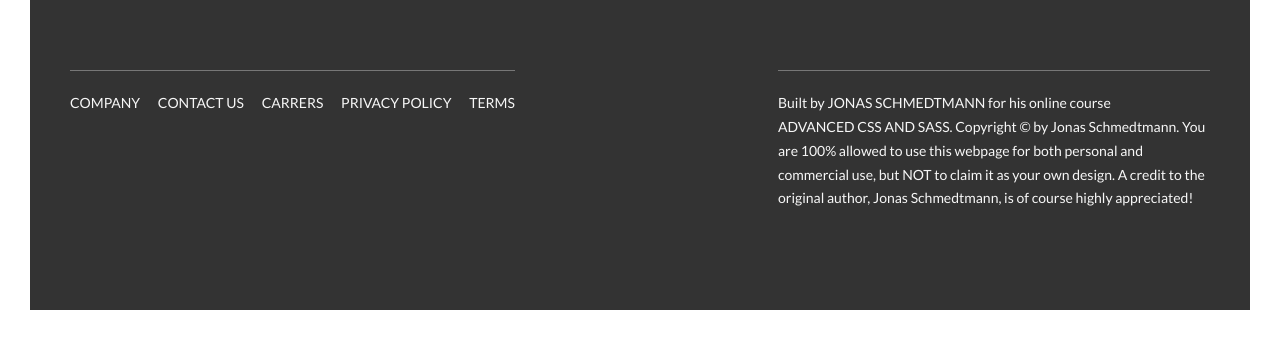
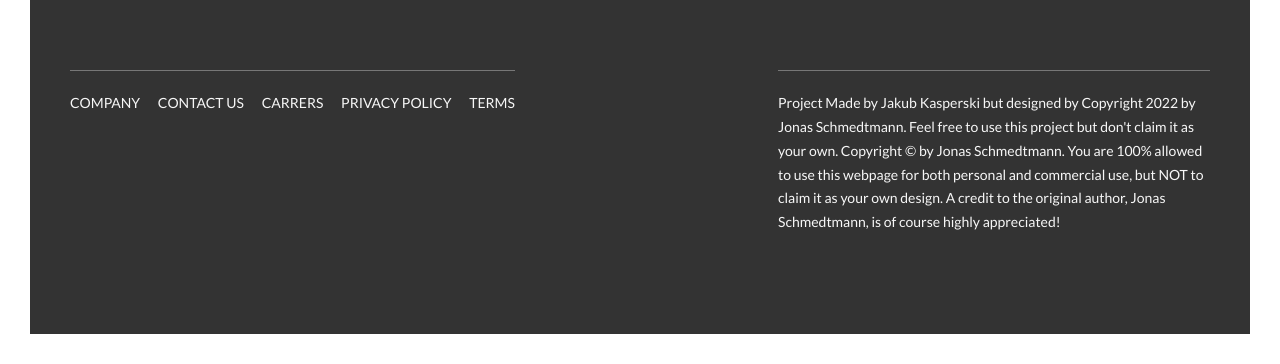
Before and after one commit to Lurr2/Natourous-project, a website: page index.html in a window 1280 px wide. Shown: the part 5815-6179 px from the top of the page. Before the commit the page ends 6155 px from the top, so only its background shows below. Drawn offline with Linux system fonts and the light colour scheme.

Commit message:
changing data in footer html

```diff
--- a/index.html
+++ b/index.html
@@ -387,7 +387,7 @@
                 </div>
                 <div class="col-1-of-2">
                     <p class="footer__copyright">
-                        Built by <a href="#" class="footer__link">Jonas Schmedtmann</a> for his online course <a href="#" class="footer__link">Advanced CSS and Sass</a>.
+                        Project Made by Jakub Kasperski but designed by Copyright 2022 by Jonas Schmedtmann. Feel free to use this project but don't claim it as your own.
                         Copyright &copy; by Jonas Schmedtmann. You are 100% allowed to use this webpage for both personal
                         and commercial use, but NOT to claim it as your own design. A credit to the original author, Jonas
                         Schmedtmann, is of course highly appreciated!
```
Also changed, not shown: sass/abstracts/_functions.scss (deleted).
